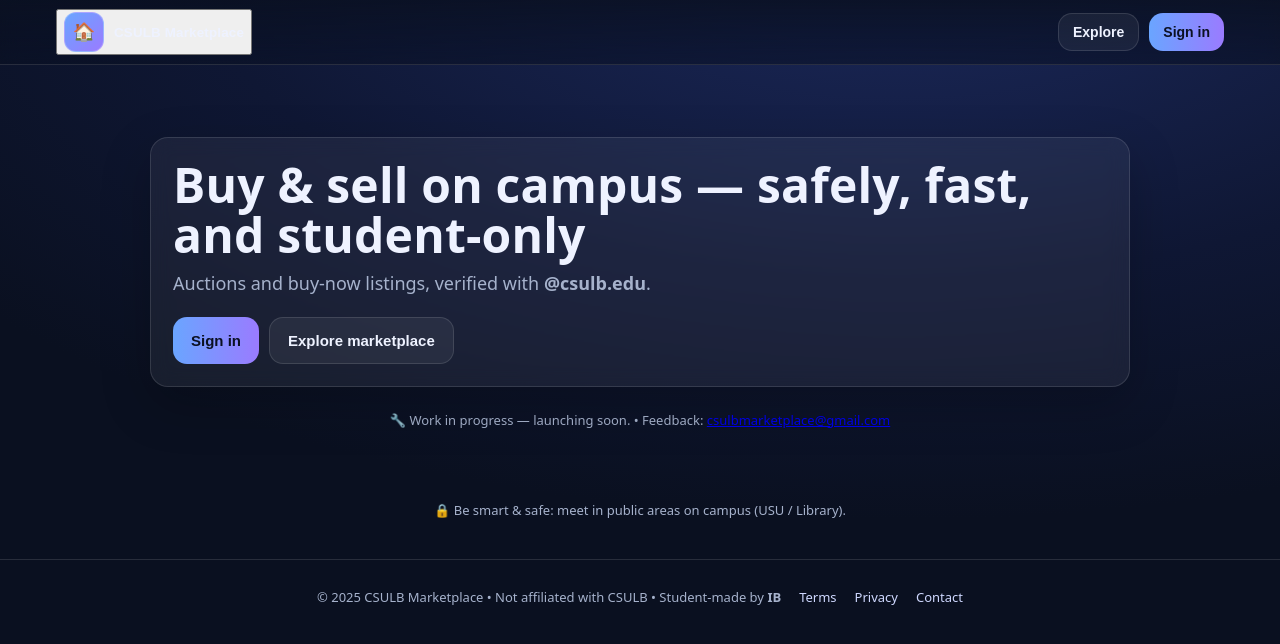
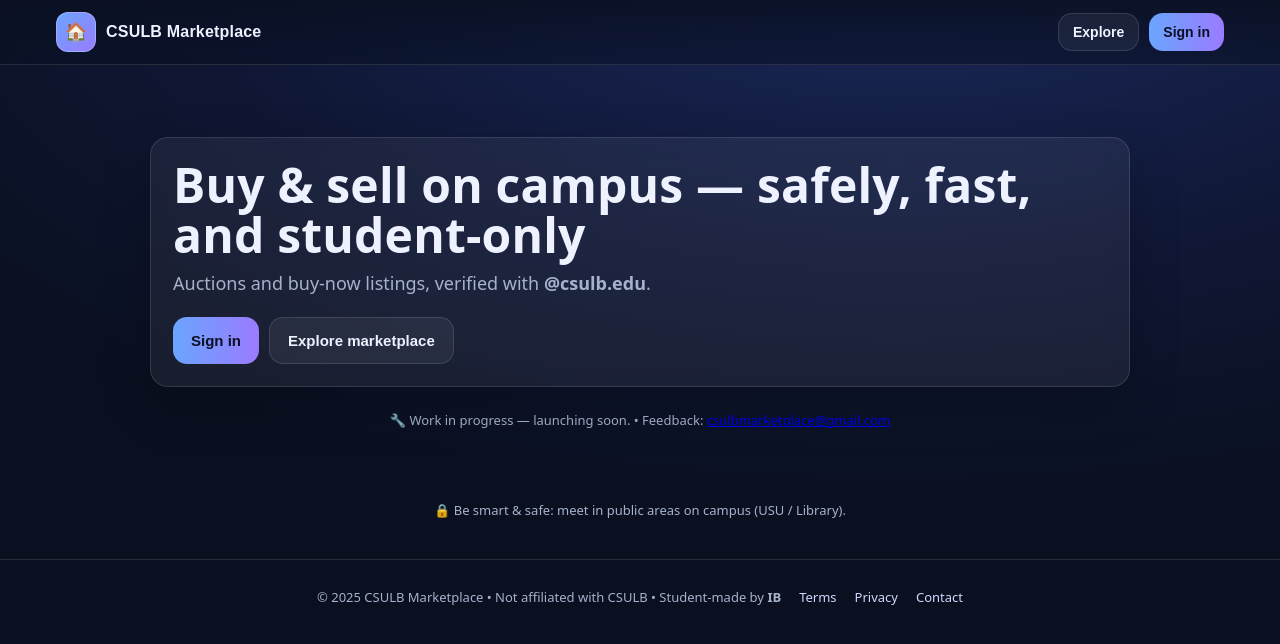
Before and after one commit to csulbmarketplace-collab/csulb-marketplace, a React (Vite) app: page / in a window 1280 px wide. Shown: the top 644 px of the page. Built offline with nearby package versions, Linux system fonts and the light colour scheme.

Commit message:
Update styles.css

```diff
--- a/src/styles.css
+++ b/src/styles.css
@@ -30,7 +30,7 @@ body{
 /* Layout helpers */
 .container{max-width:1200px;margin:0 auto;padding:0 16px}
 .section{padding:clamp(28px,6vh,80px) 0}
-.mt-12{margin-top:12px}.mt-16{margin-top:16px}.mt-24{margin-top:24px}
+.mt-8{margin-top:8px}.mt-12{margin-top:12px}.mt-16{margin-top:16px}.mt-24{margin-top:24px}
 .center{text-align:center}
 
 .hide-mobile{display:initial}
@@ -51,12 +51,20 @@ body{
   display:flex; align-items:center; justify-content:space-between; gap:12px;
   height:64px;
 }
-.brand{display:flex; align-items:center; gap:10px; font-weight:900; letter-spacing:.2px; color:var(--text);}
+
+/* Brand: no button look, white text, triangle badge */
+.brand{
+  display:flex; align-items:center; gap:10px; font-weight:900; letter-spacing:.2px; color:var(--text);
+  background:transparent; border:none; padding:0; cursor:pointer; font-size:16px;
+}
 .brand-badge{
   width:40px;height:40px;border-radius:12px;display:grid;place-items:center;
   background:linear-gradient(135deg, var(--grad1), var(--grad2)); color:#0b1022;
-  border:1px solid rgba(255,255,255,.25); font-size:18px;
+  border:1px solid rgba(255,255,255,.25); font-size:18px; font-weight:900;
 }
+.brand-badge span{transform:translateY(-1px)} /* ▲ sits nicer */
+
+/* Nav actions */
 .nav-actions{display:flex; gap:10px}
 .nav-actions .btn{padding:10px 14px}
 
@@ -155,6 +163,18 @@ body{
 }
 .input::placeholder{color:#8ea0c6}
 
+/* Modal (New Listing) */
+.modal-backdrop{
+  position:fixed; inset:0; display:grid; place-items:center; z-index:60;
+  background:rgba(7,10,20,.55); backdrop-filter: blur(6px);
+}
+.modal{
+  width:min(680px, 92vw); padding:18px; border-radius:16px;
+  background:var(--card); border:1px solid var(--border);
+}
+.modal-grid{display:grid; gap:10px; grid-template-columns:1fr 1fr}
+@media (max-width:720px){ .modal-grid{grid-template-columns:1fr} }
+
 /* Footer */
 .footer{
   padding:28px 0 36px; margin-top:40px; border-top:1px solid var(--border);
@@ -163,7 +183,7 @@ body{
 .footer a{color:#cfd8ff; text-decoration:none}
 .footer a:hover{text-decoration:underline}
 
-/* Mobile sticky CTA (ONLY on explore/home when logged out) */
+/* Mobile sticky CTA */
 .stickyCta{
   position:sticky; bottom:0; z-index:25; padding:12px 0;
   background: linear-gradient(180deg, transparent, rgba(10,16,32,.9));
```
